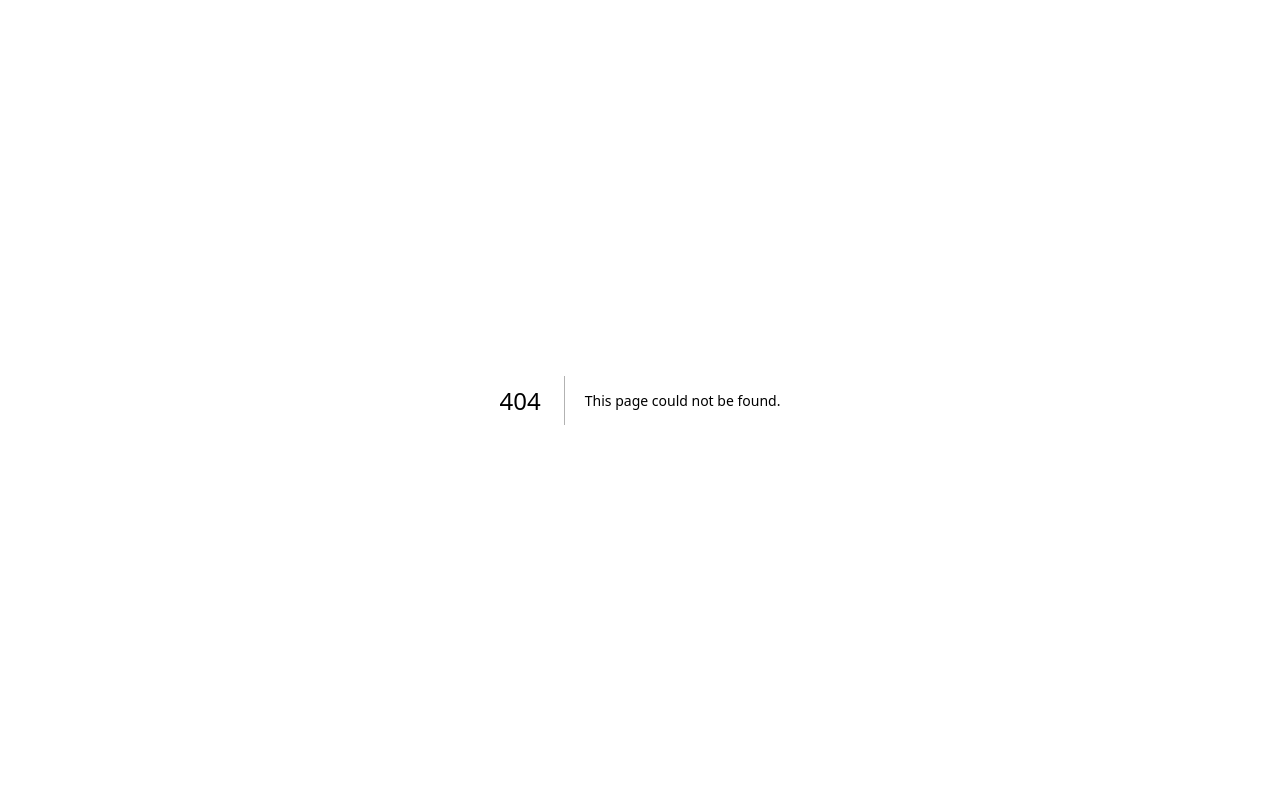
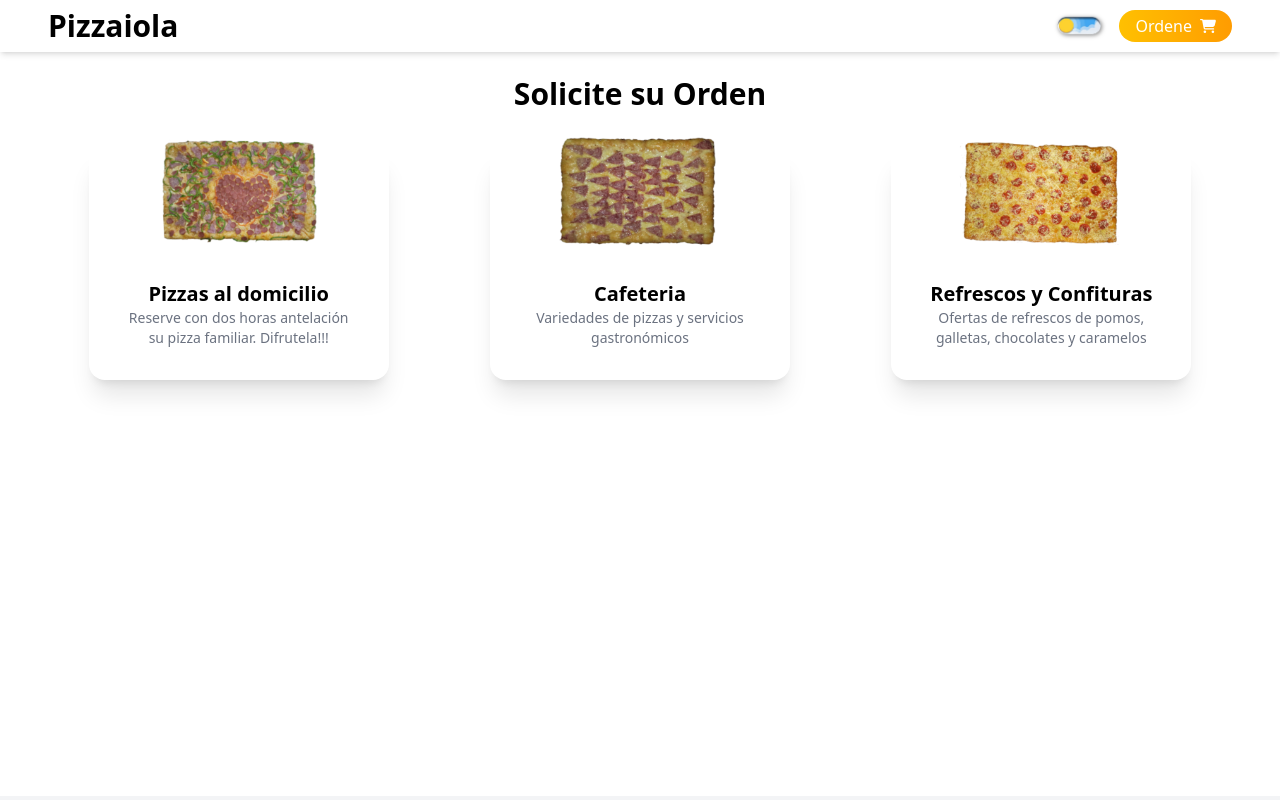
Before and after one commit to Ricuesta86/nextjs-pizzeria, a Next.js app: page /orden in a window 1280 px wide. Before the commit this address had no page. Shown: the top 800 px of the page. Built offline with nearby package versions, Linux system fonts and the light colour scheme.

Commit message:
Creamos la pagina orden y actulizamos los link de orden y pizzaiola

```diff
--- a/app/components/banner/banner.tsx
+++ b/app/components/banner/banner.tsx
@@ -2,6 +2,7 @@ import Image from "next/image";
 import IconFastFood from "../icon/fast-food";
 import IconFoodTruck from "../icon/food-truck";
 import IconGrSecure from "../icon/gr-secure";
+import Link from "next/link";
 
 export default function Banner() {
   return (
@@ -60,9 +61,11 @@ export default function Banner() {
                   </div>
                 </div>
                 <div className="flex justify-center sm:justify-normal pb-10">
-                  <button className="bg-gradient-to-r from-primary to-secondary text-white px-4 py-1 rounded-full hover:scale-105 duration-300">
+
+                  <Link href={"/orden"} className="bg-gradient-to-r from-primary to-secondary text-white px-4 py-1 rounded-full hover:scale-105 duration-300">
                     Ordene ahora
-                  </button>
+                  </Link>
+
                 </div>
               </div>
             </div>
--- a/app/components/hero/hero.tsx
+++ b/app/components/hero/hero.tsx
@@ -1,4 +1,5 @@
 
+import Link from "next/link";
 import SectionImage from "./section-image";
 
 export default function Hero() {
@@ -31,9 +32,9 @@ export default function Hero() {
               ¡Ven a disfrutar de la mejor pizza en nuestra pizzeria! Con ingredientes frescos y de la mejor calidad, nuestras pizzas son irresistibles. Además, contamos con una amplia variedad de sabores y opciones para todos los gustos. ¡No te pierdas la oportunidad de probar nuestras deliciosas pizzas y vive una experiencia gastronómica única! Visítanos hoy y déjate sorprender por nuestro sabor inigualable. ¡Te esperamos con los brazos abiertos en nuestra pizzeria!
               </p>
               <div>
-                <button className="bg-gradient-to-r from-primary to-secondary text-white px-4 py-1 rounded-full hover:scale-105 duration-300">
+                <Link href={"/orden"} className="bg-gradient-to-r from-primary to-secondary text-white px-4 py-1 rounded-full hover:scale-105 duration-300">
                   Ordene ahora
-                </button>
+                </Link>
               </div>
             </div>
 
--- a/app/components/navbar/navbar.tsx
+++ b/app/components/navbar/navbar.tsx
@@ -1,5 +1,6 @@
 import { FaCartShopping } from "react-icons/fa6";
 import Darkmode from "./darkmode";
+import Link from "next/link";
 
 export default function Navbar() {
   return (
@@ -8,7 +9,7 @@ export default function Navbar() {
         <div className="container py-3 sm:py-2">
           <div className="flex justify-between items-center">
             <div className=" flex items-center gap-2 text-2xl sm:text-3xl font-bold">
-              <a href="#">Pizzaiola</a>
+              <Link href={"/"}>Pizzaiola</Link>
             </div>
             <div className="flex items-center gap-4">
               <div>
@@ -40,10 +41,10 @@ export default function Navbar() {
                   </a>
                 </li>
               </ul>*/}
-              <button className="bg-gradient-to-r from-primary to-secondary text-white px-4 py-1 rounded-full hover:scale-105 duration-300 flex items-center gap-2">
+              <Link href={"/orden"} className="bg-gradient-to-r from-primary to-secondary text-white px-4 py-1 rounded-full hover:scale-105 duration-300 flex items-center gap-2">
                 Ordene
                 <FaCartShopping className="h-4 w-4" />
-              </button>
+              </Link>
               {/* heroicons shopping-cart */}
             </div>
           </div>
--- /dev/null
+++ b/app/orden/page.tsx
@@ -0,0 +1,16 @@
+import Footer from "../components/footer/footer";
+import Navbar from "../components/navbar/navbar";
+import Card from "../components/service/card";
+
+export default function Oferta() {
+  return (
+    <>
+      <Navbar />
+      <div className="h-[90vh] container m-auto">
+        <h1 className="m-6 pb-3 text-center text-3xl font-bold">Solicite su Orden</h1>
+        <Card />
+      </div>
+      <Footer />
+    </>
+  );
+}
```
